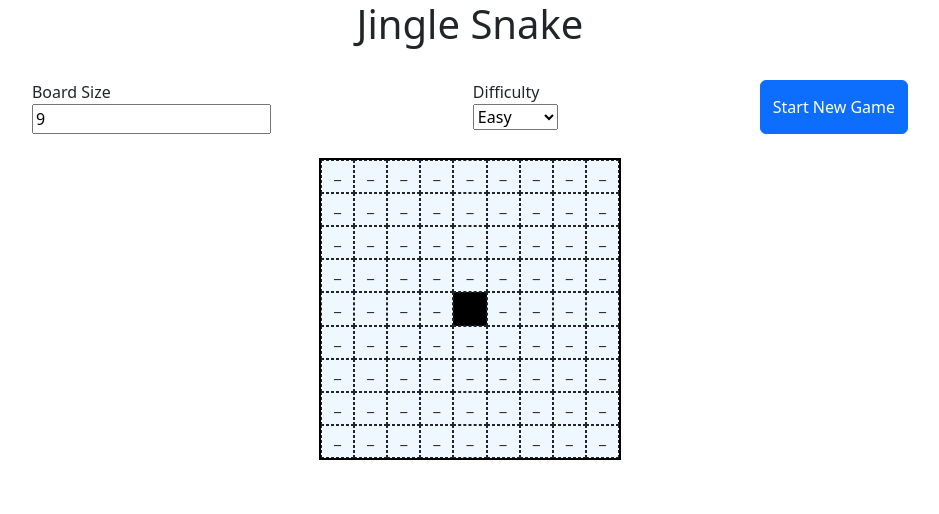
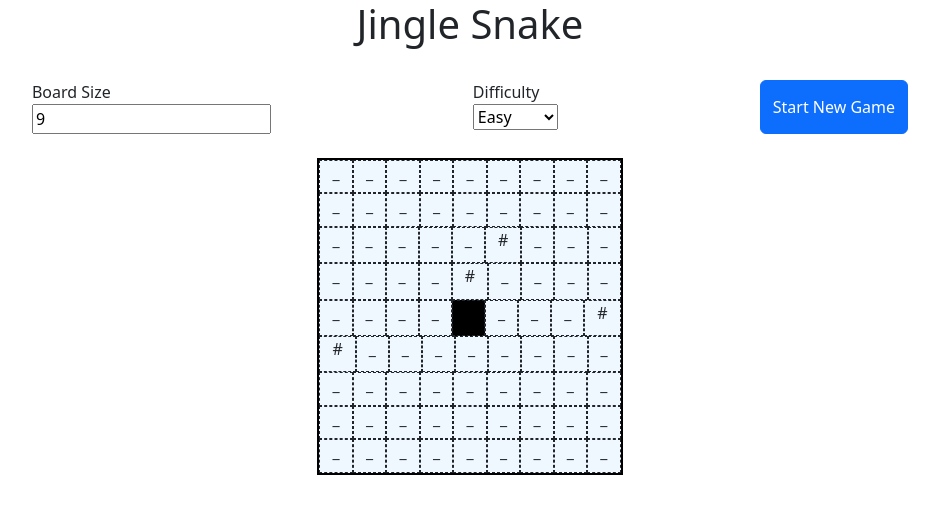
Before and after one commit to gonz1247/jingle_snake, a React (Vite) app: page / in a window 1280 px wide. Shown: the top 514 px of the page, without its empty margins (170-1109 px from the left). Built offline with nearby package versions, Linux system fonts and the light colour scheme.

Commit message:
Added functionality for populating initial board with random letters based on difficulty setting chosen

```diff
--- a/src/App.jsx
+++ b/src/App.jsx
@@ -3,18 +3,39 @@ import Header from "./components/Header";
 import GameInputs from "./components/GameInputs";
 import BoardDisplay from "./components/BoardDisplay";
 import runJingleSnake from "./hooks/runJingleSnake";
+import { fillBoardWithChars } from "./game_objects/BoardPopulator";
 
 function App() {
   // Game Settings
   const [boardSize, setBoardSize] = useState(9);
   const [difficulty, setDifficulty] = useState("easy");
 
+  // Fill board with initial characters based on difficulty
+  let fill_percentage;
+  if (difficulty === "easy") {
+    fill_percentage = 0.05;
+  } else if (difficulty === "medium") {
+    fill_percentage = 0.1;
+  } else if (difficulty === "hard") {
+    fill_percentage = 0.25;
+  }
+  let fillSpots = fillBoardWithChars(boardSize, fill_percentage);
+
   // Actual board that will be used for the game
-  const { board, startGame, isPlaying } = runJingleSnake(boardSize);
-  // Preview board that can be updated in real time when selecting board size
+  const { board, startGame, isPlaying } = runJingleSnake(boardSize, fillSpots);
+
+  // Preview board that can be updated in real time when selecting board size and difficulty
   const boardPreview = Array(boardSize)
     .fill(null)
     .map(() => Array(boardSize).fill(0));
+  // Populate board with random letters
+  for (let i = 0; i < fillSpots.length; i++) {
+    let char_row = fillSpots[i].row;
+    let char_col = fillSpots[i].col;
+    // Add random placeholder for now
+    boardPreview[char_row][char_col] = "#";
+  }
+  // Add snake at center of the board
   boardPreview[Math.floor(boardSize / 2)][Math.floor(boardSize / 2)] = 1;
 
   return (
--- a/src/components/BoardDisplay.jsx
+++ b/src/components/BoardDisplay.jsx
@@ -7,6 +7,9 @@ function Cell({ value }) {
   } else if (value === 1) {
     cellDisplay = "";
     cellType = "snake";
+  } else if (value === "#") {
+    cellDisplay = "#";
+    cellType = "char";
   } else {
     cellDisplay = String.fromCharCode(value - 2);
     cellType = "char";
--- /dev/null
+++ b/src/game_objects/BoardPopulator.js
@@ -0,0 +1,27 @@
+export function fillBoardWithChars(boardSize, fillPercentage) {
+  fillPercentage = Math.min(Math.max(0, fillPercentage), 1);
+  const n_fill = Math.floor(boardSize * boardSize * fillPercentage);
+  // assume all spaces are available
+  let avail_cells = Array(boardSize * boardSize)
+    .fill(null)
+    .map((_, idx) => idx);
+  let n_avail = boardSize * boardSize;
+  let output = [];
+  for (let i = 0; i < n_fill; i++) {
+    // get random cell
+    let rand_idx = Math.floor(Math.random() * n_avail);
+    let cell_idx = avail_cells[rand_idx];
+    let row = Math.floor(cell_idx / boardSize);
+    let col = cell_idx % boardSize;
+    // Switch random cell with last cell in available array
+    n_avail -= 1;
+    avail_cells[rand_idx] = avail_cells[n_avail];
+    avail_cells[n_avail] = cell_idx;
+    // Get random number representing ASCII character with offset of two
+    const A = 65; // ASCII
+    const Z = 90; // ASCII
+    let char = Math.floor(Math.random() * (Z - A + 1)) + A + 2;
+    output.push({ row, col, char });
+  }
+  return output;
+}
--- a/src/hooks/runJingleSnake.jsx
+++ b/src/hooks/runJingleSnake.jsx
@@ -2,6 +2,7 @@ import { useCallback, useEffect, useReducer, useRef, useState } from "react";
 import runJingleSnakeBoard from "./runJingleSnakeBoard";
 import { determineEventAtNextCell } from "./runJingleSnakeBoard";
 import useInterval from "./useInterval";
+import { fillBoardWithChars } from "../game_objects/BoardPopulator";
 
 // Used for setting time in ms that interval will use
 const GameSpeed = Object.freeze({
@@ -10,7 +11,7 @@ const GameSpeed = Object.freeze({
   Pause: null,
 });
 
-function runJingleSnake(boardSize) {
+function runJingleSnake(boardSize, fillSpots) {
   // Set up state variables
   const [isPlaying, setIsPlaying] = useState(false);
   const [gameSpeed, setGameSpeed] = useState(GameSpeed.Pause);
@@ -23,10 +24,16 @@ function runJingleSnake(boardSize) {
 
   // Initialize game start
   const startGame = useCallback(() => {
+    // update board to be right size and have initial characters
+    dispatchBoardState({
+      type: "start",
+      newBoardSize: boardSize,
+      fillSpots: fillSpots,
+    });
+    // Turn game speed to normal and start game
+    setGameSpeed(GameSpeed.Normal);
     setIsPlaying(true);
-    dispatchBoardState({ type: "start", newBoardSize: boardSize });
-    setGameSpeed(GameSpeed.Normal);
-  }, [boardSize]);
+  }, [boardSize, fillSpots]);
 
   // Controls what happens on each render of the running game
   const gameTick = useCallback(() => {
--- a/src/hooks/runJingleSnakeBoard.jsx
+++ b/src/hooks/runJingleSnakeBoard.jsx
@@ -6,7 +6,18 @@ function boardReducer(state, action) {
       let newBoard = Array(action.newBoardSize)
         .fill(null)
         .map(() => Array(action.newBoardSize).fill(0));
-      // Add snake at center of board
+      // Populate board with random letters
+      for (let i = 0; i < action.fillSpots.length; i++) {
+        let char_row = action.fillSpots[i].row;
+        let char_col = action.fillSpots[i].col;
+        let char = action.fillSpots[i].char;
+        newBoard = newBoard.map((row, r_idx) =>
+          r_idx === char_row
+            ? row.map((cell, c_idx) => (c_idx === char_col ? char : cell))
+            : row
+        );
+      }
+      // Add snake at center of board (this could override a character which is okay for now)
       const newRow = Math.floor(action.newBoardSize / 2);
       const newCol = Math.floor(action.newBoardSize / 2);
       newBoard = newBoard.map((row, r_idx) =>
```
